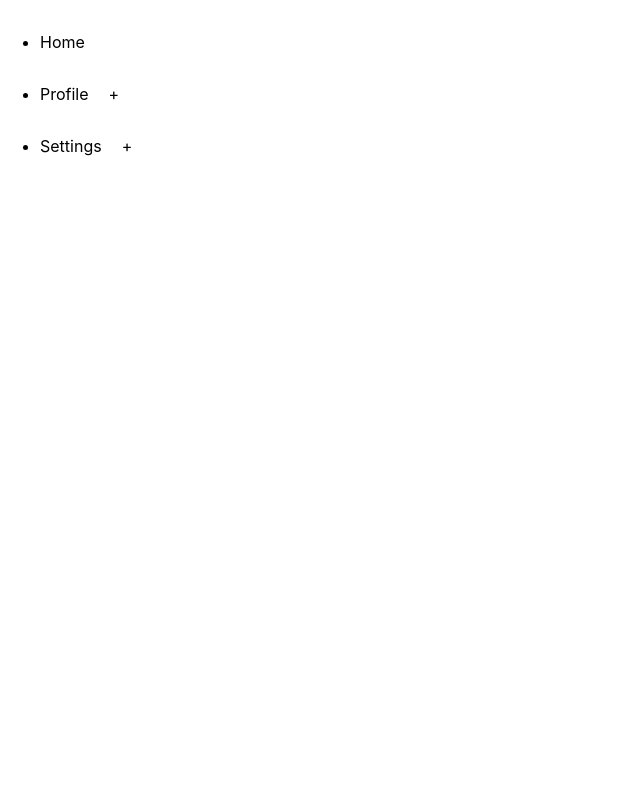
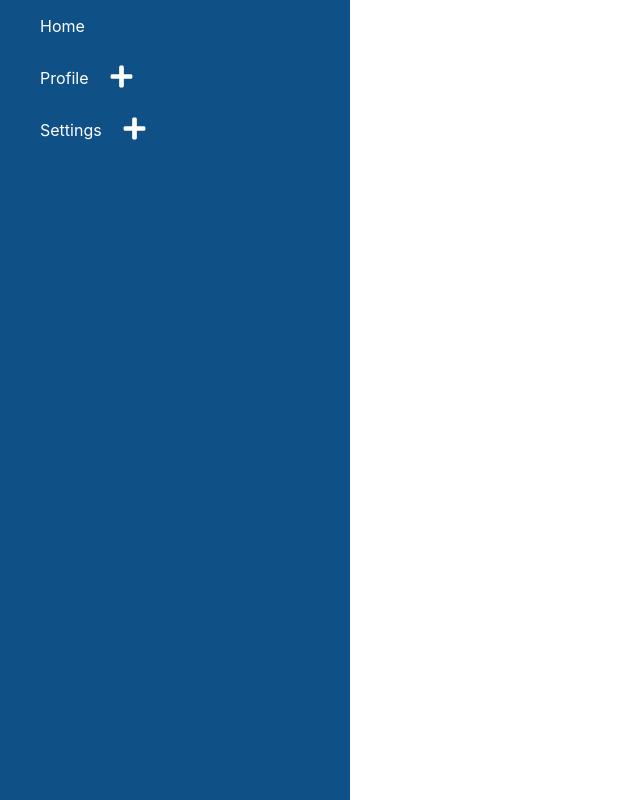
Before and after one commit to AdityaKumar-2501/React-Projects, a React (Vite) app: page / in a window 1280 px wide. Shown: the whole page, without its empty margins (0-640 px from the left). Built offline with nearby package versions, Linux system fonts and the light colour scheme.

Commit message:
Done tree-view

```diff
--- a/src/components/tree-view/data.jsx
+++ b/src/components/tree-view/data.jsx
@@ -46,8 +46,12 @@ export const menus = [
               to: "register",
               children : [
                   {
-                      label : 'Random data',
+                      label : 'Using Email',
                       to : ''
+                  },
+                  {
+                    label : 'Using Google Account',
+                    to : '/'
                   }
               ]
             },
--- a/src/components/tree-view/index.jsx
+++ b/src/components/tree-view/index.jsx
@@ -1,5 +1,6 @@
 import React from 'react'
 import MenuList from './menu-list';
+import './styles.css';
 
 function TreeView({menus = []}) {
   return (
--- a/src/components/tree-view/menu-item.jsx
+++ b/src/components/tree-view/menu-item.jsx
@@ -1,5 +1,7 @@
 import React, { useState } from "react";
 import MenuList from "./menu-list";
+import { FaPlus } from "react-icons/fa";
+import { FaMinus } from "react-icons/fa";
 
 function MenuItem({ item }) {
   const [displayCurrentChildren, setDisplayCurrentChildren] = useState({});
@@ -10,7 +12,7 @@ function MenuItem({ item }) {
       [getChildrenLabel]: !displayCurrentChildren[getChildrenLabel],
     });
   }
-
+  console.log(displayCurrentChildren);
   return (
     <li className="item-container">
       <div style={{ display: "flex", gap: "20px", alignItems: "center" }}>
@@ -20,7 +22,7 @@ function MenuItem({ item }) {
             onClick={() => handleToggle(item.label)}
             style={{ cursor: "pointer" }}
           >
-            {displayCurrentChildren[item.label] ? "-" : "+"}
+            {displayCurrentChildren[item.label] ? <FaMinus color="#fff" size={25} /> : <FaPlus color="#fff" size={25}/>}
           </span>
         ) : null}
       </div>
--- a/src/components/tree-view/styles.css
+++ b/src/components/tree-view/styles.css
@@ -0,0 +1,11 @@
+.tree-view-container {
+    min-height: 100vh;
+    max-width: 350px;
+    background-color: rgb(15, 81, 135);
+    margin-top: -16px;
+    color: #fff;
+}
+
+.list-container {
+    list-style: none;
+}
```
Also changed, not shown: src/components/load-more/styles.css (+6 -6 lines).
